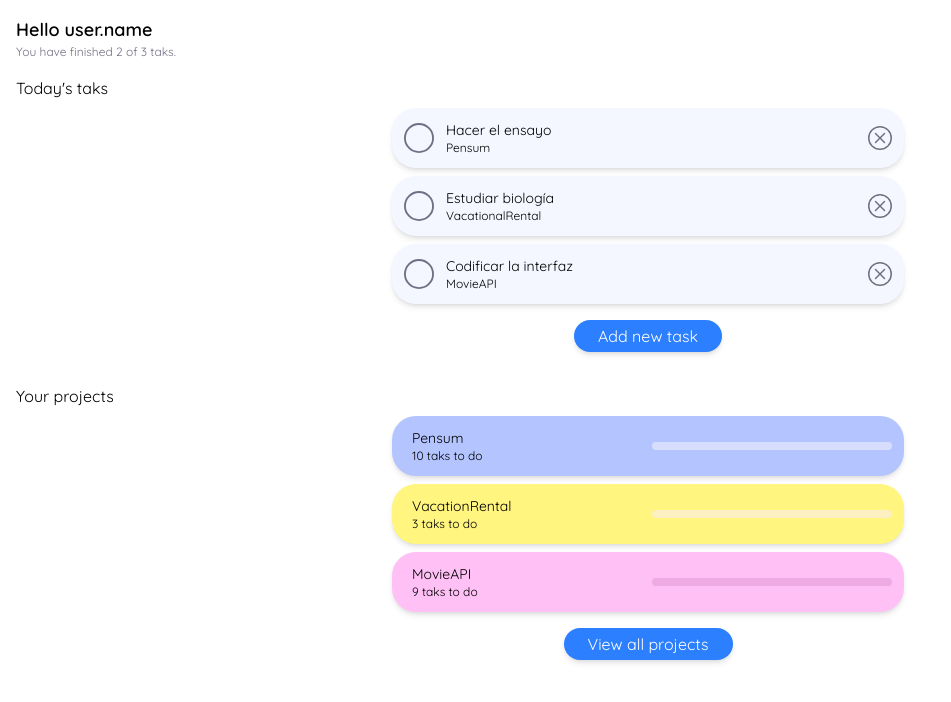
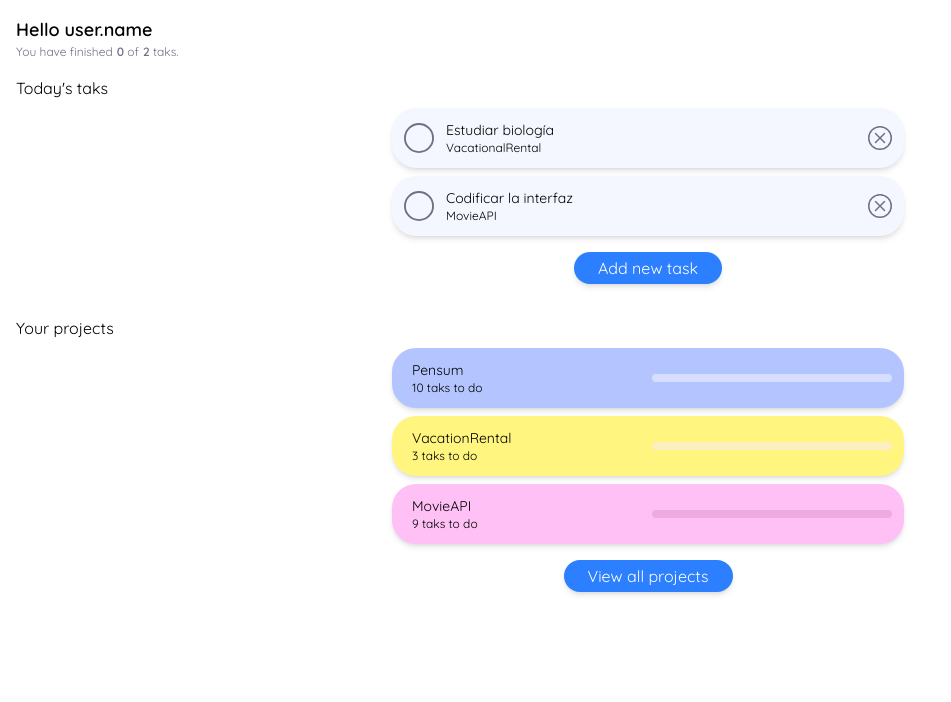
Before and after one commit to aldanielago/TaskList, a React (Vite) app: page / in a window 1280 px wide. Both pictures are taken after a click on the button 880 px from the left and 138 px from the top of the page. Shown: the top 702 px of the page, without its empty margins (0-951 px from the left). Built offline with nearby package versions, Linux system fonts and the light colour scheme.

Commit message:
[Functionality] Complete and delete tasks

```diff
--- a/src/App.jsx
+++ b/src/App.jsx
@@ -1,15 +1,9 @@
 import "./index.css";
 import { useState } from 'react';
-import { TodoItem } from "./components/items/TodoItem"
 import { ProjectItem } from "./components/items/ProjectItem";
-import { ButtonNewTask } from "./components/buttons/ButtonNewTask";
 import { ButtonViewAllProjects } from "./components/buttons/ButtonViewAllProjects";
+import { SectionTasks } from "./components/sectionTasks";
 
-const tasksDefault = [
-  { text: 'Hacer el ensayo', nameProject:'Pensum', completed: true},
-  { text: 'Estudiar biología', nameProject:'VacationalRental', completed: false},
-  { text: 'Codificar la interfaz', nameProject:'MovieAPI', completed: true},
-]
 
 const projectsDefault = [
   { name: 'Pensum', tasks: 10, team: 'bg-light-blue', colorProgressBar: 'bg-very-light-blue'},
@@ -18,38 +12,16 @@ const projectsDefault = [
 ]
 
 function App() {
-  let [ projects, setProjects ] = useState(projectsDefault);
-  let [ tasks, setTaks ] = useState(tasksDefault);
-  let completedTasks = tasks.filter( task => !!task.completed).length;
-  let totalTasks = tasks.length;
-
-  const completeTask = (text) => {
-    const newTasks = [...tasks];
-    const indexTask = newTasks.findIndex(
-      (task) => task.text = text
-    );
-    newTasks[indexTask].completed = true;
-    setTaks(newTasks);
-  }
+  const [ projects, setProjects ] = useState(projectsDefault);
 
   return (
     <section className="pt-4">
       <h1 className="font-Quicksand font-bold text-lg pl-4">Hello user.name</h1>
-      <p className="text-xs pl-4 font-Quicksand text-gray-font">You have finished {completedTasks} of {totalTasks} taks.</p>
-      <h3 className="pt-4 pl-4 font-Quicksand">Today&apos;s taks</h3>
-      <div className="pl-4 w-full flex flex-col items-center">
-        { tasks.map((task) => (
-          <TodoItem key={task.text} text={task.text} nameProject={task.nameProject}
-            completed={task.completed} onComplete={() => {
-            completeTask(task.text)
-          }}/>
-        ))}
-        <ButtonNewTask/>
-      </div>
+      <SectionTasks/>
       <h3 className="pt-4 pl-4 font-Quicksand">Your projects</h3>
       <div className="pl-4 w-full flex flex-col items-center">
         { projects.map((project) => (
-          <ProjectItem key={project.id} name={project.name} tasks={project.tasks}
+          <ProjectItem key={project.name} name={project.name} tasks={project.tasks}
           team={project.team} colorProgressBar={project.colorProgressBar}
           setProjects={setProjects}/>
         ))}
--- /dev/null
+++ b/src/components/SectionTasks.jsx
@@ -0,0 +1,62 @@
+import { useState } from 'react';
+import { TodoItem } from "../components/items/TodoItem";
+import { ButtonNewTask } from "../components/buttons/ButtonNewTask";
+
+const tasksDefault = [
+  { text: 'Hacer el ensayo', nameProject:'Pensum', completed: false},
+  { text: 'Estudiar biología', nameProject:'VacationalRental', completed: false},
+  { text: 'Codificar la interfaz', nameProject:'MovieAPI', completed: false},
+];
+
+function SectionTasks(){
+  const [ tasks, setTasks ] = useState(tasksDefault);
+  let completedTasks = tasks.filter( task => !!task.completed).length;
+  let totalTasks = tasks.length;
+  let message;
+
+  const updateTasks = (text, action) => {
+    const newTasks = [...tasks];
+    const indexTask = newTasks.findIndex(
+      (task) => task.text == text
+    );
+
+    action == 'complete'
+      ? newTasks[indexTask].completed == true ? newTasks[indexTask].completed = false : newTasks[indexTask].completed = true
+      : newTasks.splice(indexTask, 1);
+
+    setTasks(newTasks);
+  };
+
+  if(completedTasks == totalTasks){
+    message = (
+      <p className="text-xs pl-4 font-Quicksand text-gray-font">
+        You have done everything for today! Keep going 😉
+      </p>
+    )
+  } else {
+    message = (
+      <p className="text-xs pl-4 font-Quicksand text-gray-font">You have finished
+        <span className="font-bold ml-1">{completedTasks}</span> of
+        <span className="font-bold ml-1">{totalTasks}</span> taks.
+      </p>
+    )
+  }
+
+  return (
+    <section>
+      { message }
+      <h3 className="pt-4 pl-4 font-Quicksand">Today&apos;s taks</h3>
+      <div className="pl-4 w-full flex flex-col items-center">
+        { tasks.map((task) => (
+          <TodoItem key={task.text} text={task.text} nameProject={task.nameProject} completed={task.completed}
+            onComplete={() => { updateTasks(task.text, 'complete') }}
+            onDelete={() => { updateTasks(task.text, 'delete') }}
+          />
+        ))}
+        <ButtonNewTask/>
+      </div>
+    </section>
+  )
+}
+
+export { SectionTasks }
--- a/src/components/items/TodoItem.jsx
+++ b/src/components/items/TodoItem.jsx
@@ -1,13 +1,18 @@
 import { useState } from 'react';
 
-function TodoItem({ text, nameProject, completed, onComplete }) {
+function TodoItem({ text, nameProject, completed, onComplete, onDelete }) {
   const [ srcImage, setSrcImage ] = useState('/circle.svg');
   const [ textDecoration, setTextDecoration ] = useState('no-underline');
 
   const handleButtonClick = () => {
-    !completed ? setSrcImage('/check-circle.svg') : setSrcImage('/circle.svg');
-    !completed ? setTextDecoration('line-through') : setTextDecoration('no-underline');
-    if(completed){ onComplete()}
+    if(!completed){
+      setSrcImage('/check-circle.svg');
+      setTextDecoration('line-through');
+    } else {
+      setSrcImage('/circle.svg');
+      setTextDecoration('no-underline');
+    }
+    onComplete();
   }
 
   return (
@@ -22,7 +27,7 @@ function TodoItem({ text, nameProject, completed, onComplete }) {
         </div>
       </div>
       <button className="bg-unset cursor-pointer w-6 h-6 transition-transform transform hover:scale-110">
-        <img src='/x-circle.svg' className="hover:filter hover:saturate-200"/>
+        <img onClick={onDelete} src='/x-circle.svg' className="hover:filter hover:saturate-200"/>
       </button>
     </div>
   );
```
